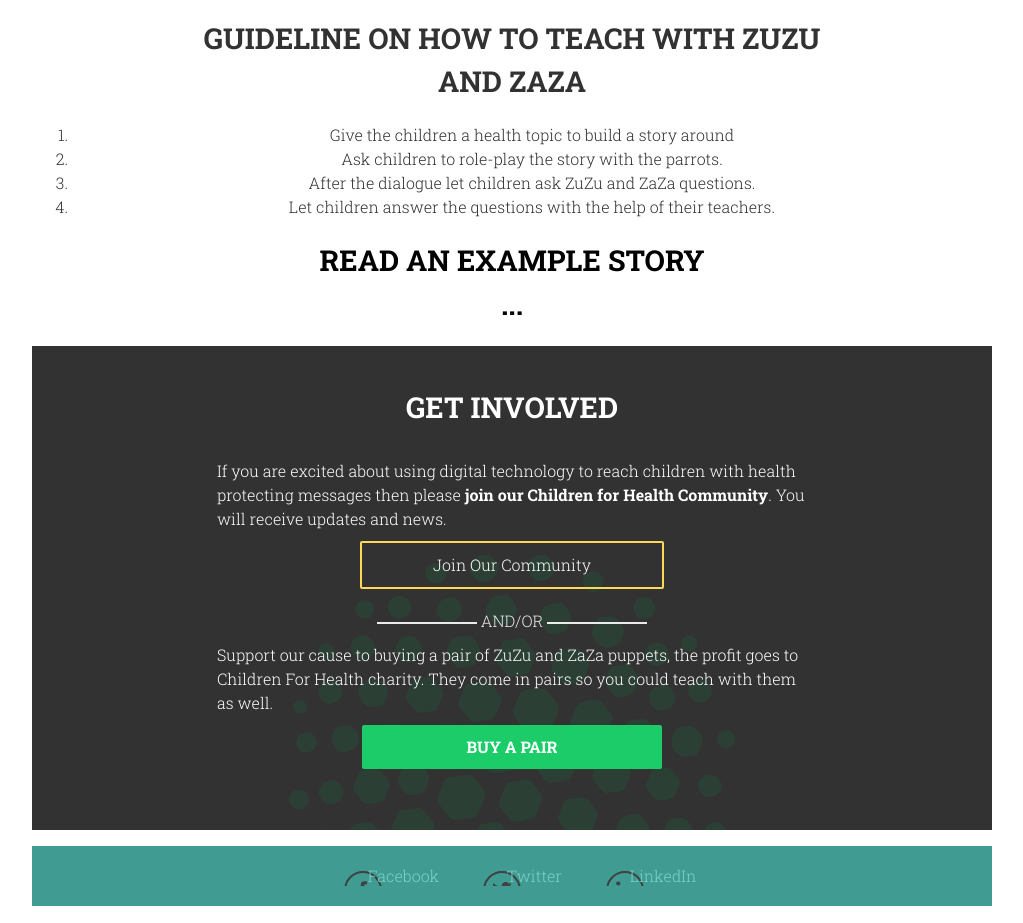
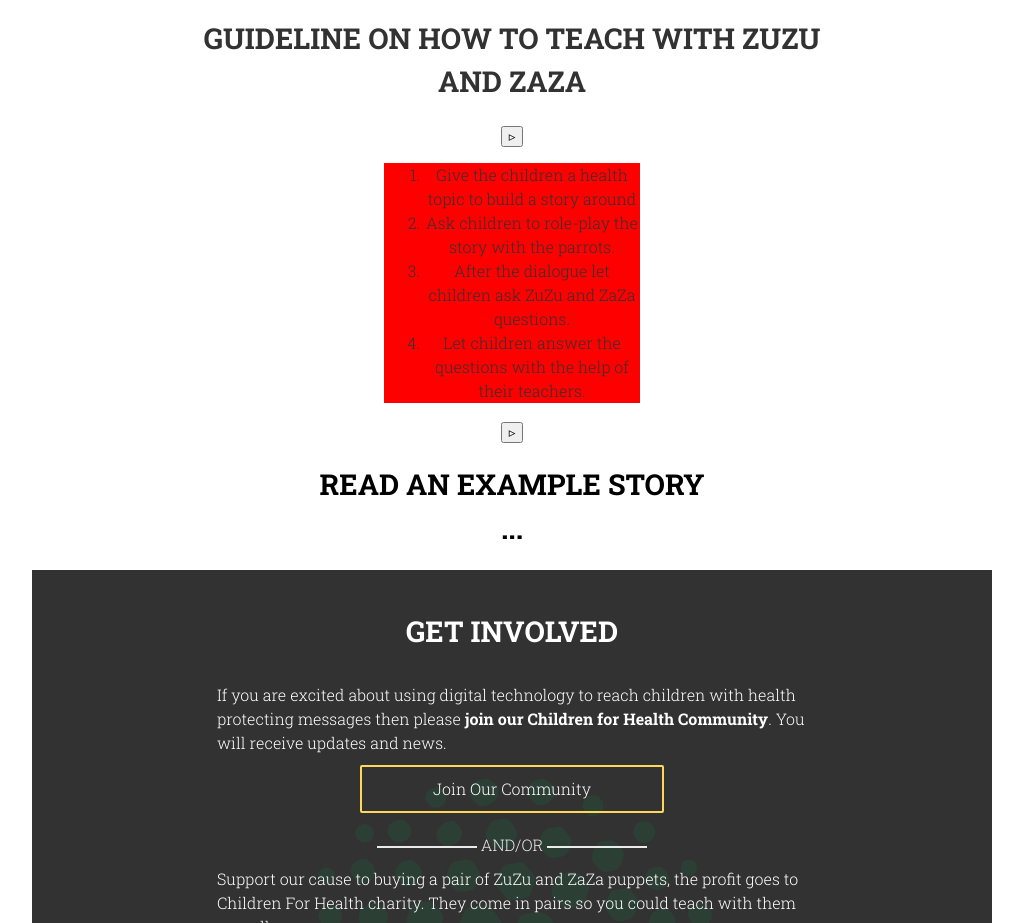
Before and after one commit to hubudibu/puppet-parrots, a plain HTML site: page index.html in a window 1280 px wide. Shown: the part 1187-2110 px from the top of the page, without its empty margins (128-1151 px from the left). Drawn offline with Linux system fonts and the light colour scheme.

Commit message:
commencing to build carousel

```diff
--- a/css/layout.css
+++ b/css/layout.css
@@ -79,8 +79,8 @@ section blockquote {
 .button-donate a{
   color: white;
   font-weight: 700;
-  text-decoration:none;
-  cursor:pointer;
+  text-decoration: none;
+  cursor: pointer;
 }
 
 /*WHY SECTION, ELEMENTS*/
@@ -266,6 +266,20 @@ section blockquote {
   padding: 10px;
 }
 
+.prevItem {
+
+}
+
+.slider {
+  width: 256px;
+  /*DEV*/background-color: red;
+  margin: auto;
+}
+
+.nextItem {
+
+}
+
 .examples a:after{
   content: "...";
   display: block;
--- a/index.html
+++ b/index.html
@@ -68,23 +68,27 @@
         <h1>Guideline on how to teach with ZuZu and ZaZa
         </h1>
 
+        <div>
+          <button name="nextItem">▹</button>
           <div class="slider">
             <ol>
-            <li class="slide1">
+              <li>
                 Give the children a health topic to build a story around
               </li>
-            <li class="slide2">
+              <li>
                 Ask children to role-play the story with the parrots.
               </li>
-            <li class="slide3">
+              <li>
                 After the dialogue let children ask ZuZu and ZaZa questions.
               </li>
-            <li class="slide4">
+              <li>
                 Let children answer the questions with the help of their teachers.
               </li>
             </ol>
+          </div>
+          <button name="nextItem">▹</button>
+        </div>
 
-        </div>
       </section>
 
       <section class="examples">
```
Lines whose indentation alone changed are shown as unchanged.
